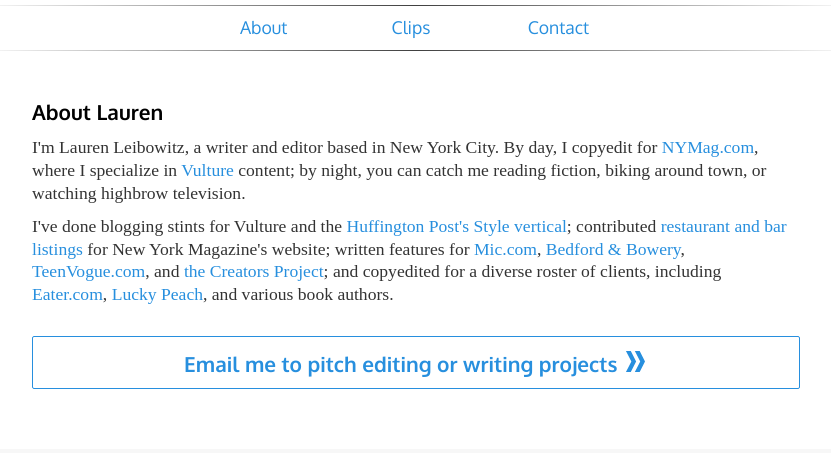
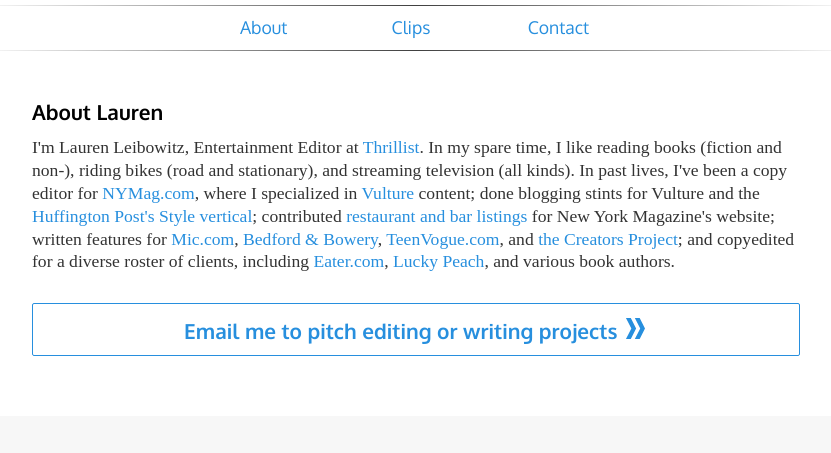
Before and after one commit to acrimer/laurenleibowitz, a plain HTML site: page index.html in a window 1280 px wide. Shown: the part 221-674 px from the top of the page, without its empty margins (224-1055 px from the left). Drawn offline with Linux system fonts and the light colour scheme; a web font is replaced by a local one.

Commit message:
Update index.html

```diff
--- a/index.html
+++ b/index.html
@@ -109,8 +109,7 @@
 			<a class="anchor" id="about"></a>
 			<div class="main">
 				<h2>About Lauren</h2>
-				<p>I'm Lauren Leibowitz, a writer and editor based in New York City. By day, I copyedit for <a href="http://nymag.com/">NYMag.com</a>, where I specialize in <a href="http://www.vulture.com/">Vulture</a> content; by night, you can catch me reading fiction, biking around town, or watching highbrow television.</p>
-				<p>I've done blogging stints for Vulture and the <a href="http://www.huffingtonpost.com/style/">Huffington Post's Style vertical</a>; contributed <a href="http://nymag.com/restaurants/">restaurant and bar listings</a> for New York Magazine's website; written features for <a href="http://mic.com/">Mic.com</a>, <a href="http://bedfordandbowery.com/">Bedford & Bowery</a>, <a href="http://www.teenvogue.com/">TeenVogue.com</a>, and <a href="http://thecreatorsproject.vice.com/en_us">the Creators Project</a>; and copyedited for a diverse roster of clients, including <a href="http://www.eater.com/">Eater.com</a>, <a href="http://luckypeach.com/">Lucky Peach</a>, and various book authors.</p>
+				<p>I'm Lauren Leibowitz, Entertainment Editor at <a href="http://thrillist.com/entertainment/">Thrillist</a>. In my spare time, I like reading books (fiction and non-), riding bikes (road and stationary), and streaming television (all kinds). In past lives, I've been a copy editor for <a href="http://nymag.com/">NYMag.com</a>, where I specialized in <a href="http://www.vulture.com/">Vulture</a> content; done blogging stints for Vulture and the <a href="http://www.huffingtonpost.com/style/">Huffington Post's Style vertical</a>; contributed <a href="http://nymag.com/restaurants/">restaurant and bar listings</a> for New York Magazine's website; written features for <a href="http://mic.com/">Mic.com</a>, <a href="http://bedfordandbowery.com/">Bedford & Bowery</a>, <a href="http://www.teenvogue.com/">TeenVogue.com</a>, and <a href="http://thecreatorsproject.vice.com/en_us">the Creators Project</a>; and copyedited for a diverse roster of clients, including <a href="http://www.eater.com/">Eater.com</a>, <a href="http://luckypeach.com/">Lucky Peach</a>, and various book authors.</p>
 				<div class="cta">
 					<a href="mailto:lauren.leibowitz@gmail.com">
 					<div id="emailButton">
```
